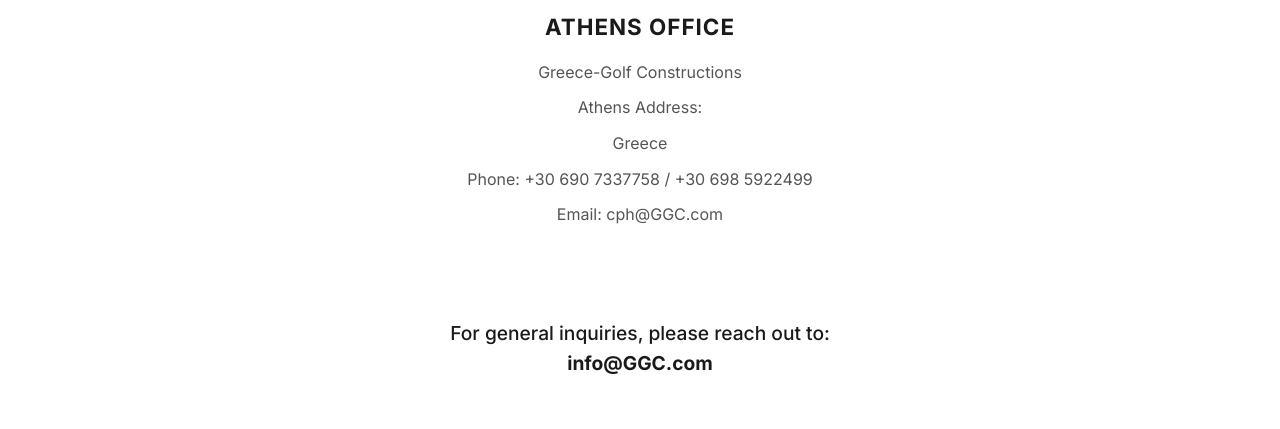
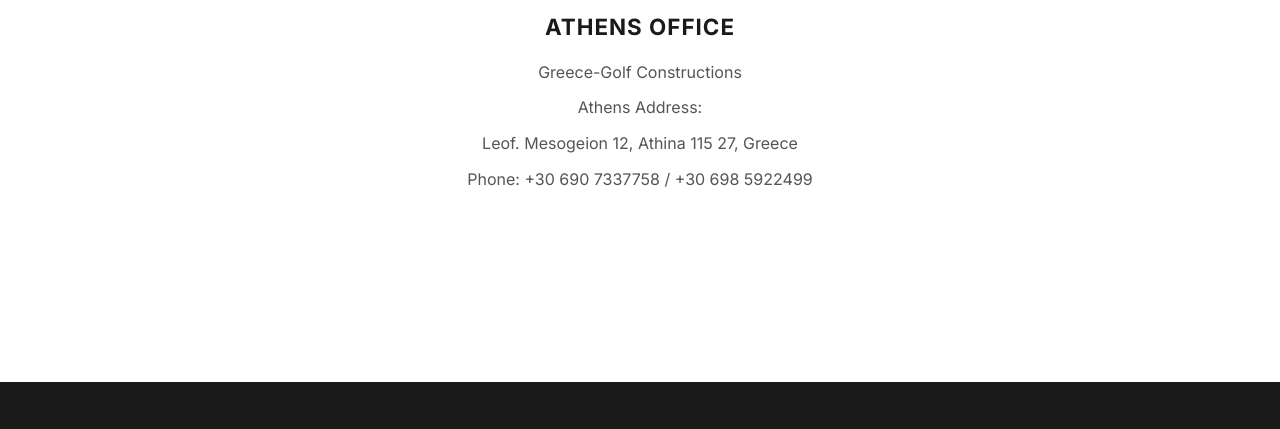
Before and after one commit to amirazzam2000/GGC, a plain HTML site: page index.html in a window 1280 px wide. Shown: the part 3740-4169 px from the top of the page. Drawn offline with Linux system fonts and the light colour scheme.

Commit message:
updating address and removing email

```diff
--- a/index.html
+++ b/index.html
@@ -714,9 +714,9 @@
                 <h3>Athens Office</h3>
                 <p>Greece-Golf Constructions</p>
                 <p>Athens Address:</p>
-                <p>Greece</p>
+                <p>Leof. Mesogeion 12, Athina 115 27, Greece</p>
                 <p>Phone: <a href="tel:+306907337758">+30 690 7337758</a> / <a href="tel:+306985922499">+30 698 5922499</a></p>
-                <p>Email: <a href="mailto:cph@GGC.com">cph@GGC.com</a></p>
+                <!-- <p>Email: <a href="mailto:cph@GGC.com">cph@GGC.com</a></p> -->
             </div>
             <!-- <div class="contact-block">
                 <h3>New York Office</h3>
@@ -728,10 +728,10 @@
                 <p>Email: <a href="mailto:ny@GGC.com">ny@GGC.com</a></p>
             </div> -->
         </div>
-        <div class="contact-inquiry">
+        <!-- <div class="contact-inquiry">
             <p>For general inquiries, please reach out to:</p>
             <p><a href="mailto:info@GGC.com">info@GGC.com</a></p>
-        </div>
+        </div> -->
     </section>
 
     <!-- Footer -->
```
